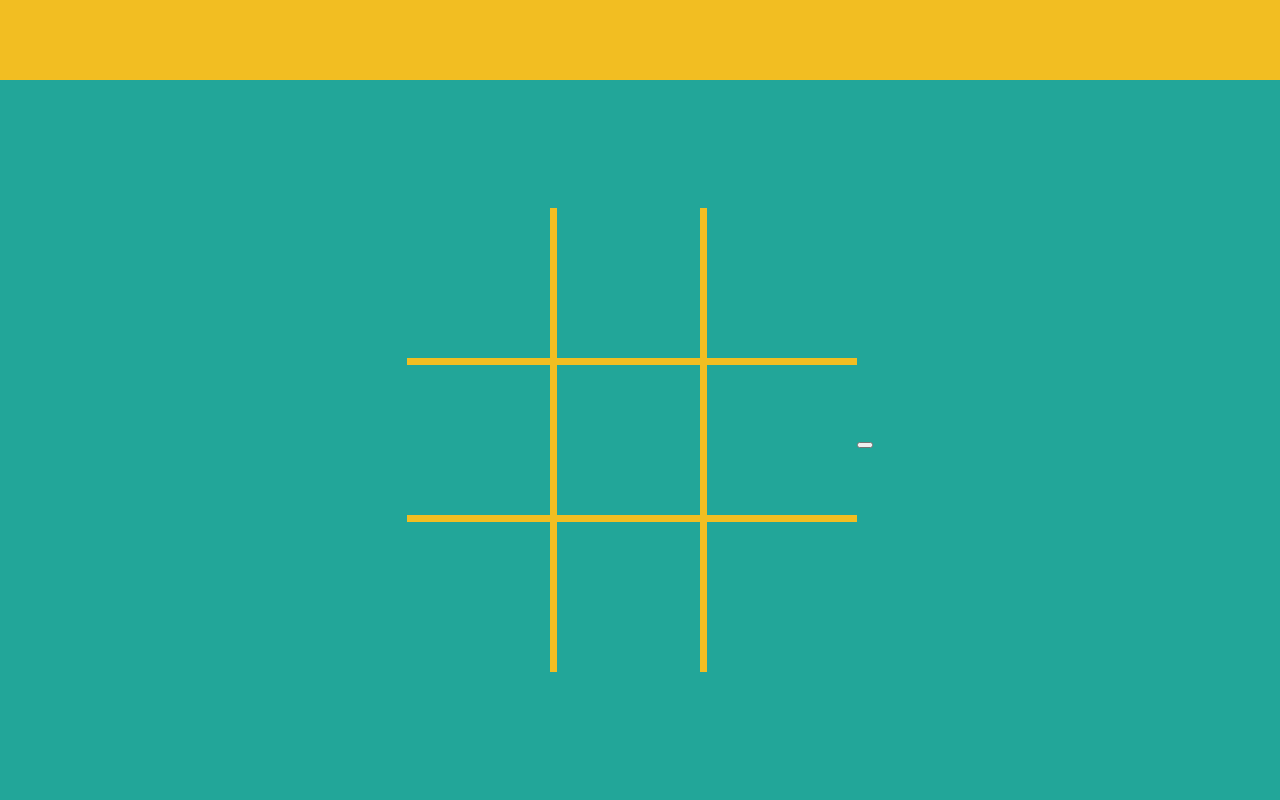
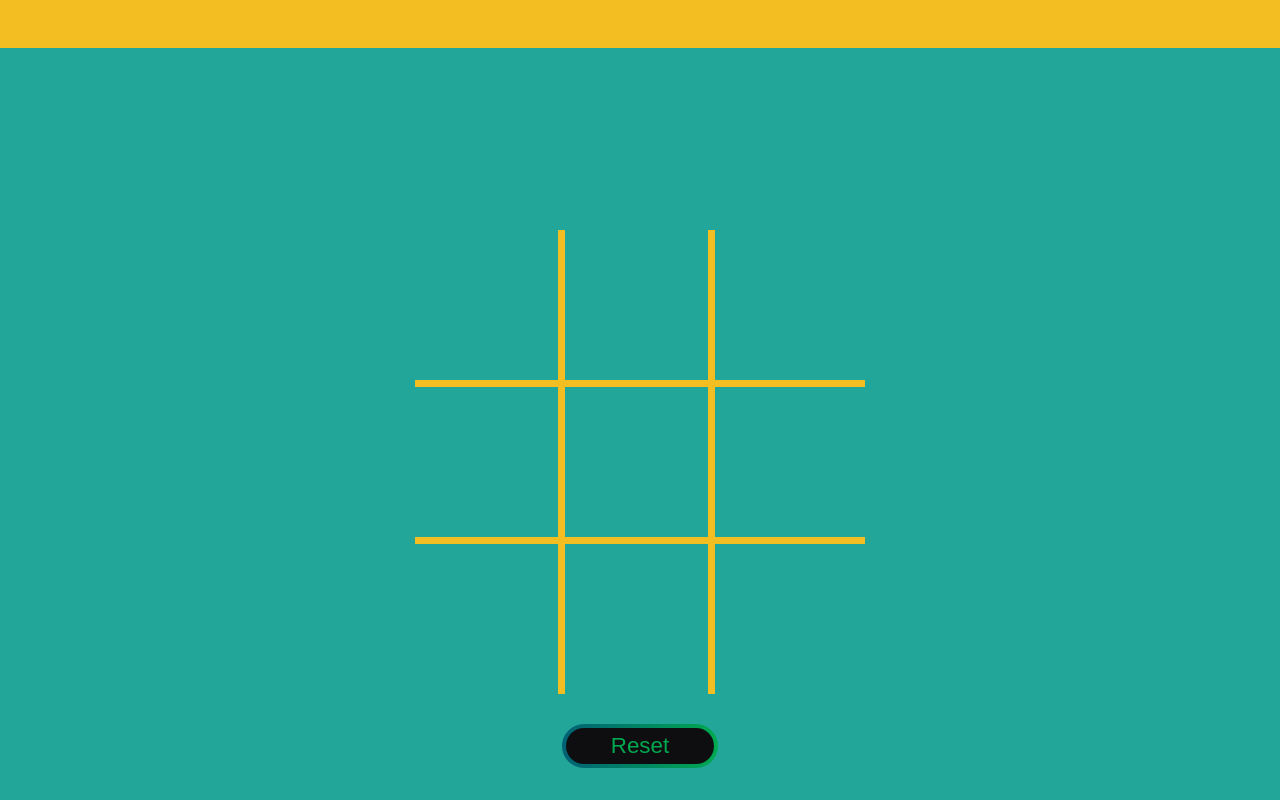
Before and after one commit to KahweB/TicTacToenail, a plain HTML site: page index.html in a window 1280 px wide. Drawn offline with Linux system fonts and the light colour scheme.

Commit message:
reset button

```diff
--- a/index.html
+++ b/index.html
@@ -10,6 +10,10 @@
 	<body>
 		<header></header>
 		<div id="main_container">
+			<div id="displayScreen">
+				<div id="screen"></div>
+
+			</div>
 			<div id="game_container">
 				<div id="0" class="grid"></div>
 				<div id="1" class="grid"></div>
@@ -21,10 +25,8 @@
 				<div id="7" class="grid"></div>
 				<div id="8" class="grid"></div>
 			</div>
-			<div id="displayScreen">
-				<div id="screen"></div>
-				<button id="reset"></button>
-			</div>
+			<a id="reset" class="bn31" href="/"><span class="bn31span">Reset</span></a>
+
 		</div>
 
     </body>
--- a/script.js
+++ b/script.js
@@ -1,7 +1,8 @@
 (function Gameboard () {
     let turn = 0;
     let boardArray = [];
-    const winCombos = [
+
+    const winCombos = [ //win conditions
         [0,1,2],
         [0,3,6],
         [3,4,5],
@@ -56,7 +57,7 @@
             }
         }
         else {
-            //PLACE TIE OR RESET GAME CODE HERE
+            resetGame();
         }
     }
 
@@ -94,13 +95,15 @@
 
 const displayScreen = (() => {
     const screen = document.querySelector("#screen");
-
+    const populateScreen = (text) => {
+        screen.innerHTML += text;
+    }
     const printWinner = (winnerName) => {
-        screen.innerHTML = winnerName
+        screen.innerHTML = `Winner is: ${winnerName}`;
         console.log("in printWinner");
     }
     const resetScreen = () => {
         screen.innerHTML = "";
     }
-    return{printWinner,resetScreen};
+    return{printWinner,resetScreen,};
 })();
--- a/style.css
+++ b/style.css
@@ -141,12 +141,12 @@ body {
 header{
 	display: flex;
 	justify-content: center;
-	height: 10vh;
+	height: 6vh;
 	background-color: #F2BE22;
 }
 #main_container{
 	display: flex;
-	justify-content: center;
+	flex-direction: column;
 	align-items: center;
 	width: 100vw;
 	height: 90vh;
@@ -194,3 +194,47 @@ header{
 	border-width: 0px var(--border_width) 0px 0px;
 	border-style: solid;
 }
+#displayScreen{
+	width: 450px;
+	height: 120px;
+	color:#F2BE22;
+	font-family: 'Source Sans Pro', sans-serif;
+	text-align: center;
+	margin-bottom: 60px;
+	margin-top: 20px;
+	font-size: 50px;
+}
+.bn31 {
+	background-image: linear-gradient(to right, #006175 0%, #00a950 100%);
+	border-radius: 40px;
+	box-sizing: border-box;
+	color: #00a84f;
+	display: block;
+	height: 50px;
+	font-size: 1.4em;
+	padding: 4px;
+	position: relative;
+	text-decoration: none;
+	width: 7em;
+	z-index: 2;
+	margin-top: 30px;
+  }
+
+  .bn31:hover {
+	color: #fff;
+  }
+
+  .bn31 .bn31span {
+	align-items: center;
+	background: #0e0e10;
+	border-radius: 40px;
+	display: flex;
+	justify-content: center;
+	height: 100%;
+	transition: background 0.5s ease;
+	width: 100%;
+  }
+
+  .bn31:hover .bn31span {
+	background: transparent;
+  }
```
